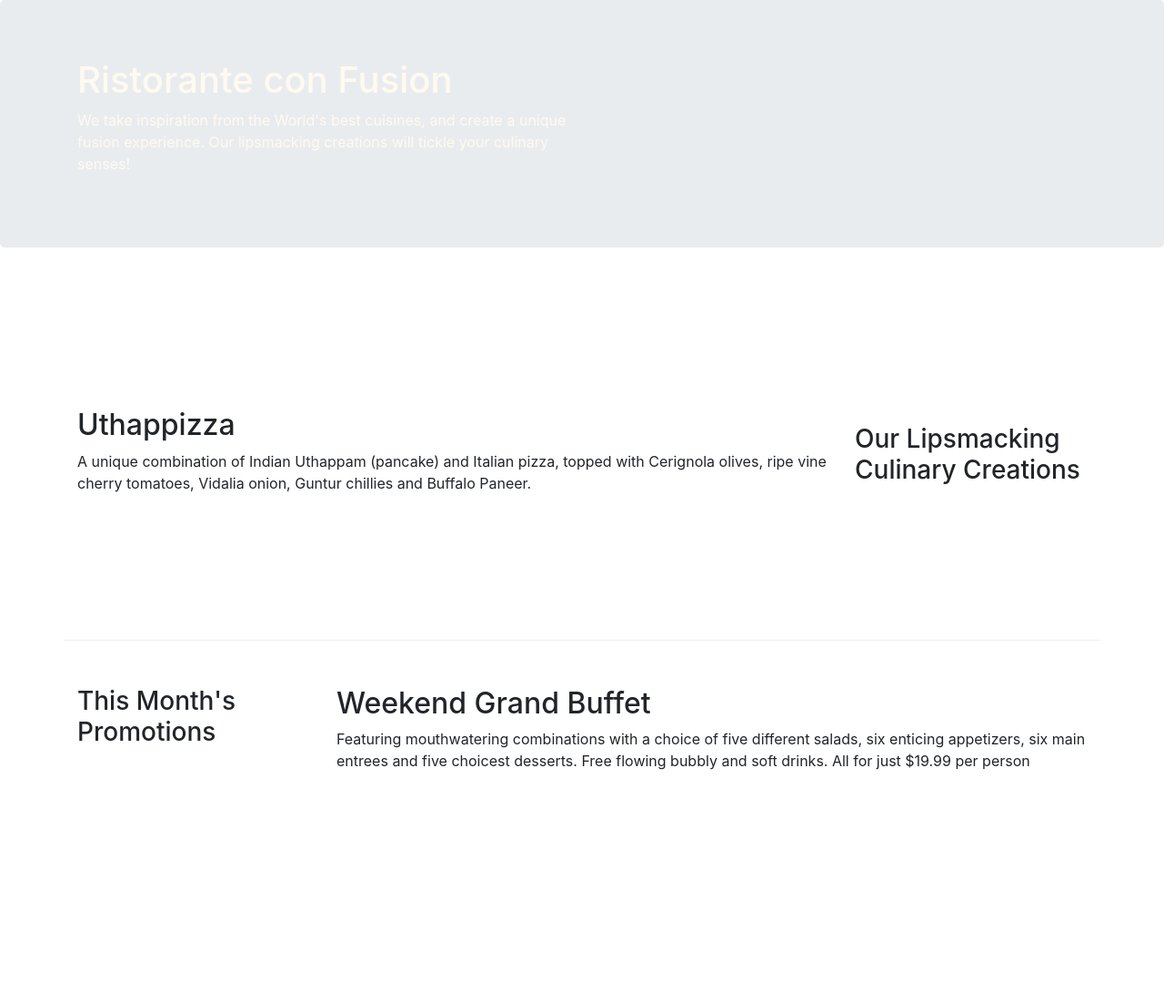
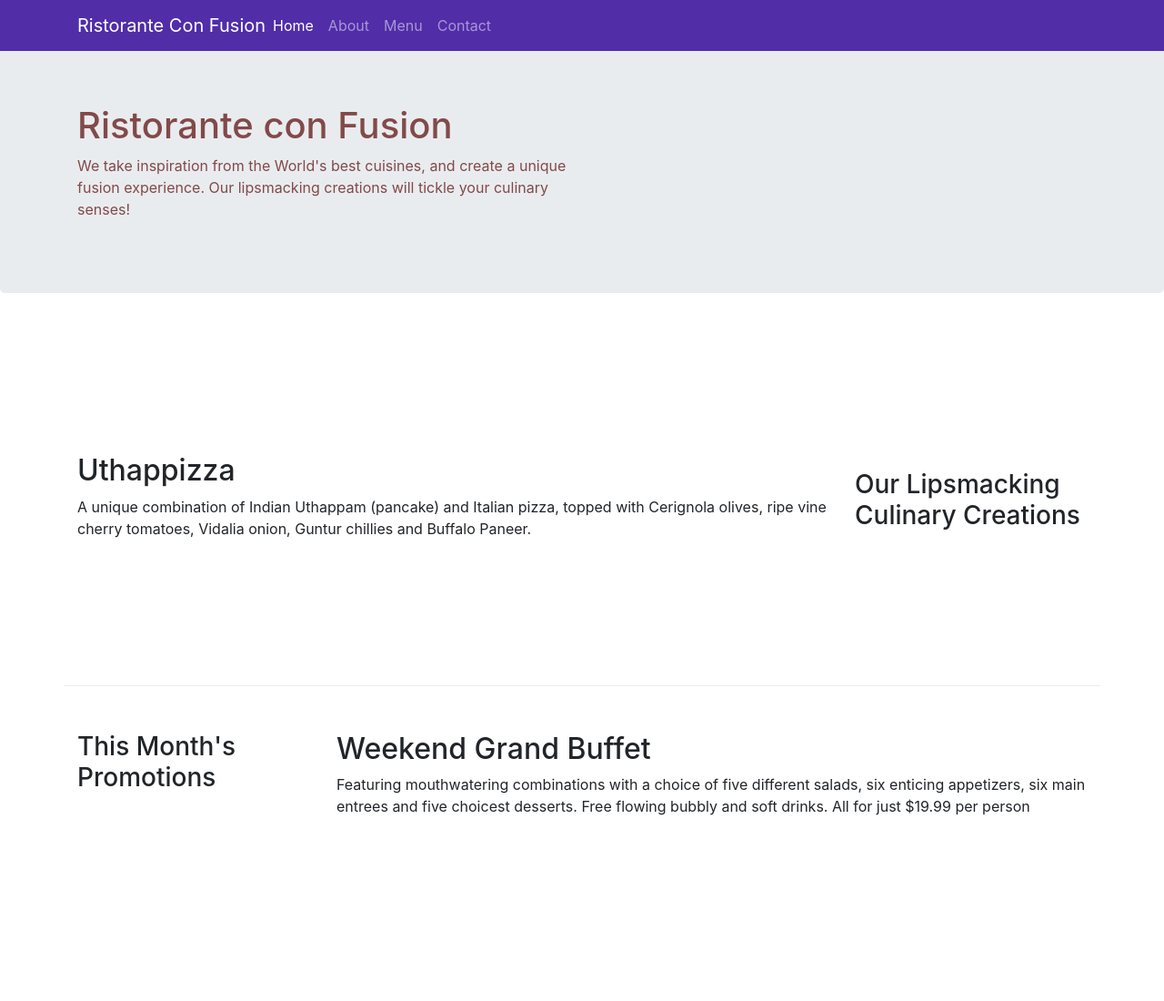
Before and after one commit to pranavigone/bootstrap_sample, a website: page index.html in a window 1280 px wide. Shown: the top 1100 px of the page at 91% size. Drawn offline with nearby package versions, Linux system fonts and the light colour scheme.

Commit message:
Navbar and Breadcrumbs

```diff
--- a/css/styles.css
+++ b/css/styles.css
@@ -28,3 +28,12 @@ address{
     margin:0px;
     color:#0f0f0f;
 }
+
+body{
+    padding:50px 0px 0px 0px;
+    z-index:0;
+}
+
+.navbar-dark {
+     background-color: #512DA8;
+}
--- a/index.html
+++ b/index.html
@@ -16,12 +16,30 @@
 
 <body>
     <!-- A jumbotron is used to showcase key content on a website -->
+    <nav class="navbar navbar-dark navbar-expand-sm fixed-top">
+        <div class="container">
+            <!-- to make a best responsive navbar using button menu -->
+            <button class="navbar-toggler" type="button" data-toggle="collapse" data-target="#Navbar">
+                <span class="navbar-toggler-icon"></span>
+            </button>
+            <a class="navbar-brand mr-auto" href="#">Ristorante Con Fusion</a>
+            <div class="collapse navbar-collapse" id="Navbar">
+                <ul class="navbar-nav mr-auto"> <!-- mr-auto: marginright-auto(sets content of tha nav bar to extreme left)-->
+                    <li class="nav-item active"><a class="nav-link" href="#">Home</a></li>
+                    <li class="nav-item"><a class="nav-link" href="aboutus.html">About</a></li>
+                    <li class="nav-item"><a class="nav-link" href="#">Menu</a></li>
+                    <li class="nav-item"><a class="nav-link" href="#">Contact</a></li>
+                </ul>
+            </div>
+
+        </div>
+    </nav>
     <header class="jumbotron">
         <div class="container">
             <div class="row row-header">
                 <div class="col-12 col-sm-6">
-                    <h1>Ristorante con Fusion</h1>
-                    <p>We take inspiration from the World's best cuisines, and create a unique fusion experience. Our lipsmacking creations will tickle your culinary senses!</p>
+                    <h1 style="color: rgb(131, 73, 73);">Ristorante con Fusion</h1>
+                    <p style="color: rgb(131, 73, 73);">We take inspiration from the World's best cuisines, and create a unique fusion experience. Our lipsmacking creations will tickle your culinary senses!</p>
                 </div>
                 <div class="col-12 col-sm">
                 </div>
@@ -71,7 +89,7 @@
                     <h5>Links</h5>
                     <ul class="list-unstyled">
                         <li><a href="#">Home</a></li>
-                        <li><a href="#">About</a></li>
+                        <li><a href="aboutus.html">About</a></li>
                         <li><a href="#">Menu</a></li>
                         <li><a href="#">Contact</a></li>
                     </ul>
```
Also changed, not shown: aboutus.html (+22 -1 lines).
